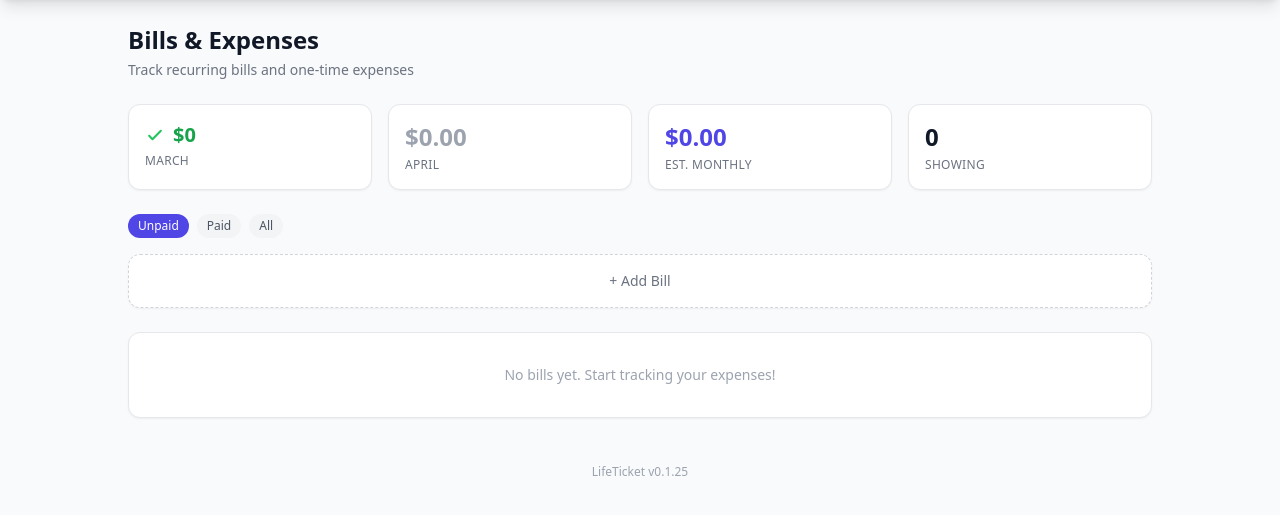
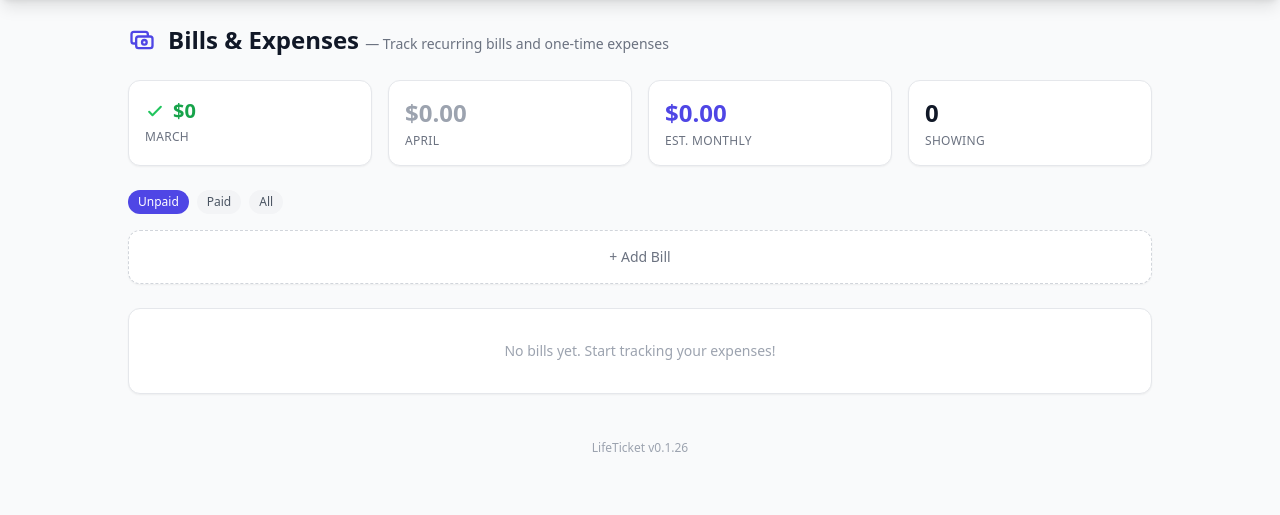
Before and after one commit to null-works/LifeTicket, a Flask app: page /bills in a window 1280 px wide. Shown: the part 56-571 px from the top of the page. Run offline with Flask 3, Linux system fonts and the light colour scheme; the visitor is signed in with stand-in values (Sample User, id 1); data comes from the database, SQL or seed files in the repository; data that the repository does not hold is empty; some libraries are stand-ins or nearby versions.

Commit message:
Combine heading + subtitle into single line with icons on all pages (v0.1.26)
Tickets: ticket icon, Jobs: briefcase icon, Bills: cash icon

https://claude.ai/code/session_01Y2CDthvb85pCfhHsXnCotP

```diff
--- a/app/templates/bills.html
+++ b/app/templates/bills.html
@@ -5,9 +5,9 @@
 <div class="max-w-5xl mx-auto">
 
     <div class="flex flex-col sm:flex-row sm:items-center sm:justify-between gap-3 mb-6">
-        <div>
-            <h1 class="text-2xl font-bold text-gray-900 dark:text-white">Bills &amp; Expenses</h1>
-            <p class="text-gray-500 dark:text-gray-400 text-sm mt-1">Track recurring bills and one-time expenses</p>
+        <div class="flex items-center gap-3">
+            <svg class="w-7 h-7 text-brand-600 dark:text-brand-300" fill="none" stroke="currentColor" viewBox="0 0 24 24"><path stroke-linecap="round" stroke-linejoin="round" stroke-width="2" d="M17 9V7a2 2 0 00-2-2H5a2 2 0 00-2 2v6a2 2 0 002 2h2m2 4h10a2 2 0 002-2v-6a2 2 0 00-2-2H9a2 2 0 00-2 2v6a2 2 0 002 2zm7-5a2 2 0 11-4 0 2 2 0 014 0z"/></svg>
+            <h1 class="text-2xl font-bold text-gray-900 dark:text-white">Bills &amp; Expenses <span class="text-sm font-normal text-gray-500 dark:text-gray-400">— Track recurring bills and one-time expenses</span></h1>
         </div>
     </div>
 
--- a/app/templates/jobs.html
+++ b/app/templates/jobs.html
@@ -5,9 +5,9 @@
 <div class="max-w-5xl mx-auto">
 
     <div class="flex flex-col sm:flex-row sm:items-center sm:justify-between gap-3 mb-6">
-        <div>
-            <h1 class="text-2xl font-bold text-gray-900 dark:text-white">Job Applications</h1>
-            <p class="text-gray-500 dark:text-gray-400 text-sm mt-1">Track your job search</p>
+        <div class="flex items-center gap-3">
+            <svg class="w-7 h-7 text-brand-600 dark:text-brand-300" fill="none" stroke="currentColor" viewBox="0 0 24 24"><path stroke-linecap="round" stroke-linejoin="round" stroke-width="2" d="M21 13.255A23.931 23.931 0 0112 15c-3.183 0-6.22-.62-9-1.745M16 6V4a2 2 0 00-2-2h-4a2 2 0 00-2 2v2m8 0H8m8 0a2 2 0 012 2v6a2 2 0 01-2 2H8a2 2 0 01-2-2V8a2 2 0 012-2"/></svg>
+            <h1 class="text-2xl font-bold text-gray-900 dark:text-white">Job Applications <span class="text-sm font-normal text-gray-500 dark:text-gray-400">— Track your job search</span></h1>
         </div>
     </div>
 
--- a/app/templates/tickets_dashboard.html
+++ b/app/templates/tickets_dashboard.html
@@ -3,9 +3,9 @@
 
 {% block content %}
 <div class="flex flex-col sm:flex-row sm:items-center sm:justify-between gap-3 mb-6">
-    <div>
-        <h1 class="text-2xl font-bold text-gray-900 dark:text-white">Tickets</h1>
-        <p class="text-gray-500 dark:text-gray-400 text-sm mt-1">Your ticket overview at a glance</p>
+    <div class="flex items-center gap-3">
+        <svg class="w-7 h-7 text-brand-600 dark:text-brand-300" fill="none" stroke="currentColor" viewBox="0 0 24 24"><path stroke-linecap="round" stroke-linejoin="round" stroke-width="2" d="M15 5v2m0 4v2m0 4v2M5 5a2 2 0 00-2 2v3a2 2 0 110 4v3a2 2 0 002 2h14a2 2 0 002-2v-3a2 2 0 110-4V7a2 2 0 00-2-2H5z"/></svg>
+        <h1 class="text-2xl font-bold text-gray-900 dark:text-white">Tickets <span class="text-sm font-normal text-gray-500 dark:text-gray-400">— Your ticket overview at a glance</span></h1>
     </div>
     <div class="flex items-center gap-2">
         <a href="/board" class="bg-white dark:bg-gray-800 text-gray-700 dark:text-gray-300 border dark:border-gray-700 px-3 py-1.5 rounded-lg text-sm font-medium hover:bg-gray-50 dark:hover:bg-gray-700 transition">Board</a>
--- a/app/version.py
+++ b/app/version.py
@@ -1 +1 @@
-VERSION = "0.1.25"
+VERSION = "0.1.26"
```
